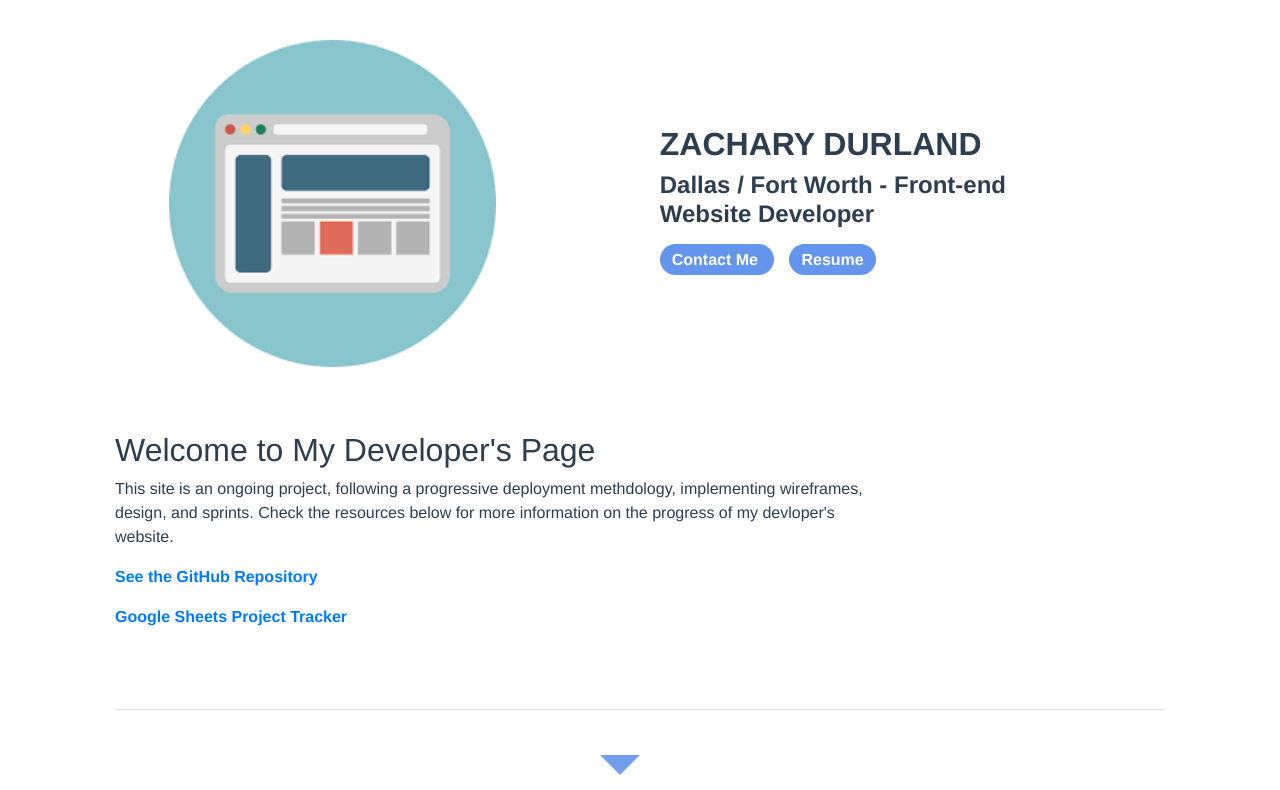
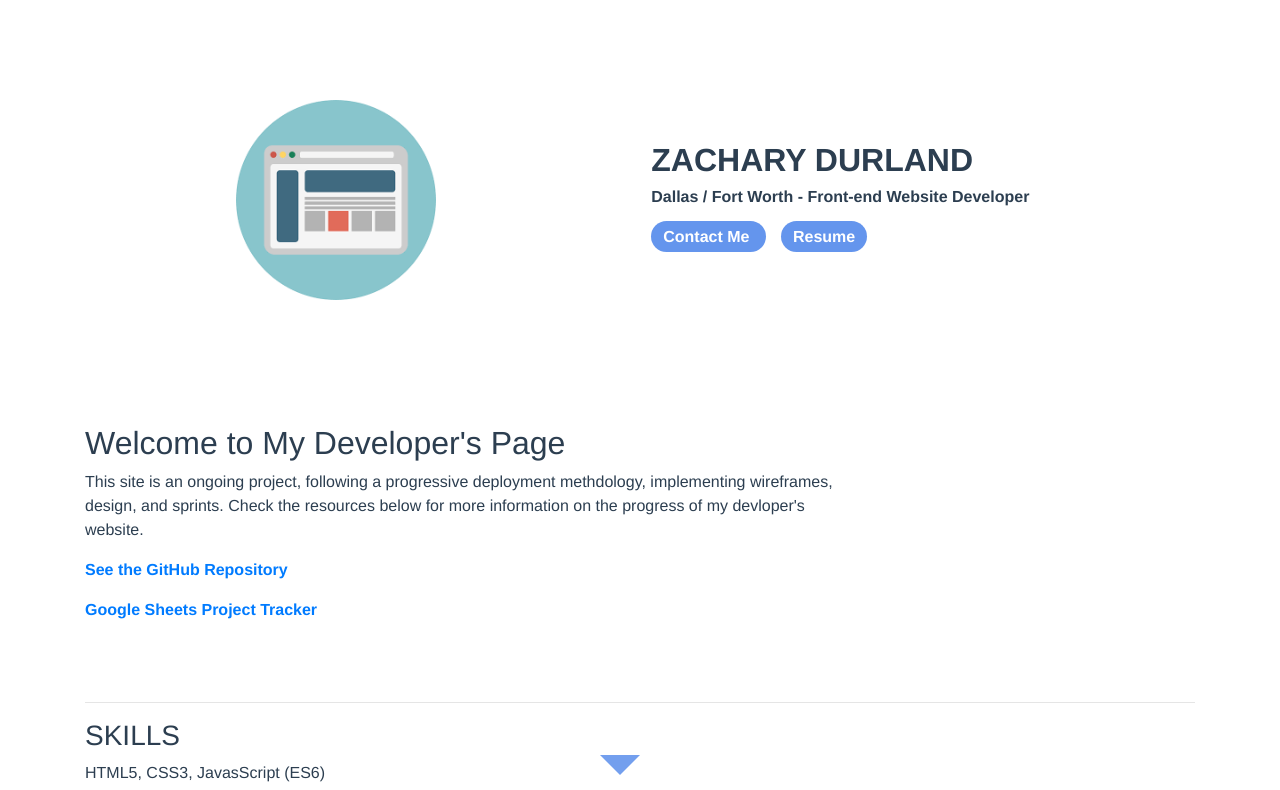
Before and after one commit to hirodashi/personal-developer-website, a Vue app: page / in a window 1280 px wide. Shown: the top 790 px of the page. Built offline with nearby package versions, Linux system fonts and the light colour scheme.

Commit message:
refactor dynamic nav into hero and adjust scroll

```diff
--- a/src/App.vue
+++ b/src/App.vue
@@ -2,7 +2,7 @@
 
   <div id="app" :class="isScrolled">
 
-    <Header @scrollTo="scrollTo" id="header" :scrolled="scrolled" :mailTo="mailTo" :email="email" :siteTitle="siteData.siteTitle" :siteSubtitle="siteData.siteSubtitle" :siteLogo="siteData.siteLogo" />
+    <Hero @scrollTo="scrollTo" :scrolled="scrolled" :mailTo="mailTo" :email="email" :siteTitle="siteData.siteTitle" :siteSubtitle="siteData.siteSubtitle" :siteLogo="siteData.siteLogo" />
 
     <main>
 
@@ -104,7 +104,7 @@
 </template>
 
 <script>
-import Header from "./components/Header.vue";
+import Hero from "./components/Hero.vue";
 import Footer from "./components/Footer.vue";
 import siteData from "./siteData";
 import _ from 'lodash'
@@ -112,7 +112,7 @@ import _ from 'lodash'
 export default {
   name: "app",
   components: {
-    Header, Footer
+    Hero, Footer
   },
   data: function(){
     return {
@@ -131,7 +131,7 @@ export default {
       return this.scrolled > 1 ? "scrolled" : "";
     },
     arrowTargetAnchor() {
-      return this.scrolled > 50 ? "header" : "resume";
+      return this.scrolled > 50 ? "top" : "resume";
     },
   },
   methods: {
@@ -140,7 +140,7 @@ export default {
       const element = document.getElementById(anchor);
       window.scroll({
         behavior: "smooth",
-        top: element.offsetTop
+        top: anchor === 'header' || anchor === 'top' || anchor === 'hero' ? element.offsetTop : element.offsetTop - 100
       });
     }
   },
@@ -209,12 +209,5 @@ export default {
     }
   }
 
-section {
-  padding: 30px;
-  &#intro {
-    padding-top: 0
-  }
-}
-
 
 </style>
--- /dev/null
+++ b/src/components/Hero.vue
@@ -0,0 +1,141 @@
+<template>
+  <div id="top" class="hero">
+    <b-container id="heroContents">
+      <img id="heroLogo" :src="siteLogo" />
+      <div id="heroTitles">
+        <h1 id="siteTitle" class="text-uppercase">{{ siteTitle }}</h1>
+        <h2 id="siteSubtitle">{{ siteSubtitle }}</h2>
+        <nav>
+          <a id="primaryEmail" :href="heroMailTo" alt="Contact">
+            Contact Me
+          </a>
+          <a @click="$emit('scrollTo', 'resume')">Resume</a>
+        </nav>
+      </div>
+    </b-container>
+  </div>
+</template>
+
+<script>
+import siteLogo from "../assets/logo.png";
+
+export default {
+  name: "Hero",
+  data: function() {
+    return {};
+  },
+  props: {
+    siteTitle: String,
+    siteSubtitle: String,
+    email: String,
+    mailTo: String,
+    scrolled: Number,
+    scrollTo
+  },
+  computed: {
+    siteLogo() {
+      return siteLogo;
+    },
+    heroMailTo() {
+      return "mailto:" + this.email;
+    },
+    heroEmailText() {
+      return this.email;
+    }
+  },
+  methods: {}
+};
+</script>
+
+<!-- Add "scoped" attribute to limit CSS to this component only -->
+<style lang="scss">
+#siteTitle,
+#siteSubtitle,
+nav > * {
+  font-weight: bold;
+}
+
+#app {
+  .hero {
+    background-color: white;
+    #heroContents {
+      padding: 15px 0;
+      display: flex;
+      > * {
+        margin-right: 15px;
+      }
+      #heroLogo {
+        position: relative;
+        left: -50px;
+        top: -50px;
+        width: 25vh;
+        height: 25vh;
+      }
+      #heroTitles {
+        line-height: 45px;
+        position: relative;
+        right: 15px;
+        top: 15px;
+      }
+      #siteTitle {
+        font-size: 1.25rem;
+      }
+      #siteSubtitle {
+        font-size: 0.75rem;
+      }
+      nav {
+        > * {
+          padding: 7px 12px;
+          margin-right: 15px;
+          background-color: cornflowerblue;
+          color: white;
+          border-radius: 20px;
+          font-size: 1rem;
+        }
+      }
+    }
+  }
+}
+
+@media (min-width: 768px) {
+  #app {
+    .hero {
+      background-color: white;
+      #heroContents {
+        display: flex;
+        justify-content: space-evenly;
+        align-items: center;
+        height: 50vh;
+        padding: 60px 0;
+        > * {
+          margin-right: 15px;
+        }
+        #heroLogo {
+          position: static;
+          margin-right: 50px;
+        }
+        #heroTitles {
+          position: unset;
+          line-height: 45px;
+        }
+        #siteTitle {
+          font-size: 2rem;
+        }
+        #siteSubtitle {
+          font-size: 1rem;
+        }
+        nav {
+          > * {
+            padding: 7px 12px;
+            margin-right: 15px;
+            background-color: cornflowerblue;
+            color: white;
+            border-radius: 20px;
+            font-size: 1rem;
+          }
+        }
+      }
+    }
+  }
+}
+</style>
--- a/src/components/Header.vue
+++ b/src/components/Nav.vue
@@ -46,7 +46,7 @@ export default {
       return this.email;
     },
     headerClass() {
-      return this.scrolled > 25 ? "closed" : "open";
+      return this.scrolled > 100 ? "fixed" : "";
     }
   },
   methods: {}
@@ -63,6 +63,7 @@ nav > * {
 
 #app {
   header {
+    background-color: white;
     > .container {
       #headerContents {
         display: flex;
@@ -110,6 +111,7 @@ nav > * {
     header {
       > .container {
         padding: 25px;
+        height: 50vh;
         #headerContents {
           display: flex;
           justify-content: space-around;
@@ -119,7 +121,8 @@ nav > * {
           }
           #headerLogo {
             position: static;
-            width: 30%;
+            height: 200px;
+            width: 200px;
           }
           #headerTitles {
             position: static;
@@ -132,6 +135,46 @@ nav > * {
           }
         }
       }
+      &.fixed {
+        box-shadow: 0 0 5px rgba(0, 0, 0, 0.15);
+        position: fixed;
+        width: 100%;
+        > .container {
+          height: unset;
+          padding: 15px;
+          #headerContents {
+            display: flex;
+            justify-content: flex-start;
+            align-items: center;
+            > * {
+              margin-right: 15px;
+            }
+            #headerLogo {
+              position: static;
+              width: 50px;
+              height: 50px;
+            }
+            #headerTitles {
+              position: static;
+              width: 100%;
+              display: flex;
+              align-items: center;
+              & > * {
+                margin-right: 25px;
+              }
+              #siteTitle {
+                font-size: 1rem;
+              }
+              #siteSubtitle {
+                font-size: 0.75rem;
+              }
+            }
+            nav {
+              margin-left: auto;
+            }
+          }
+        }
+      }
     }
   }
 }
```
